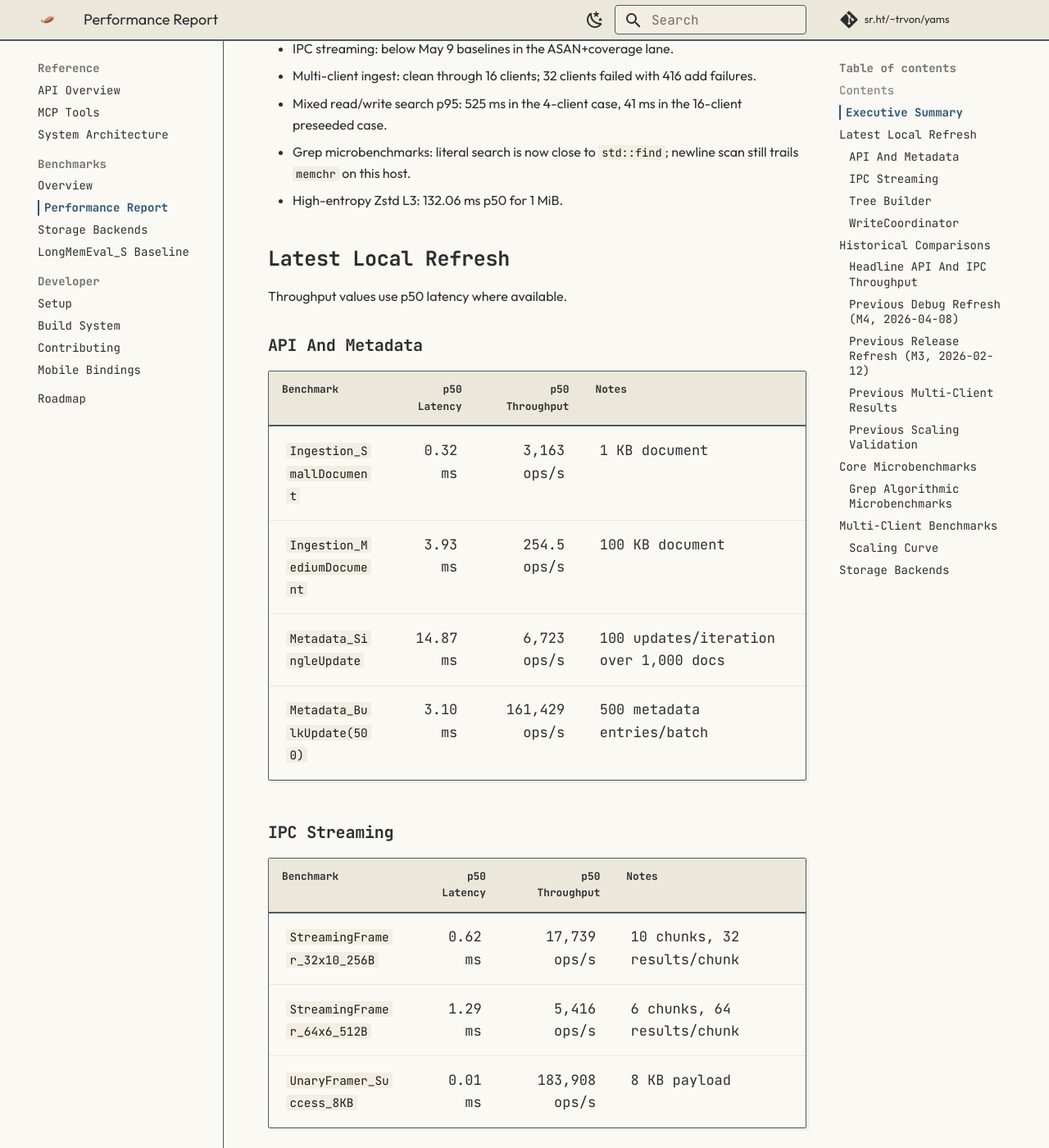
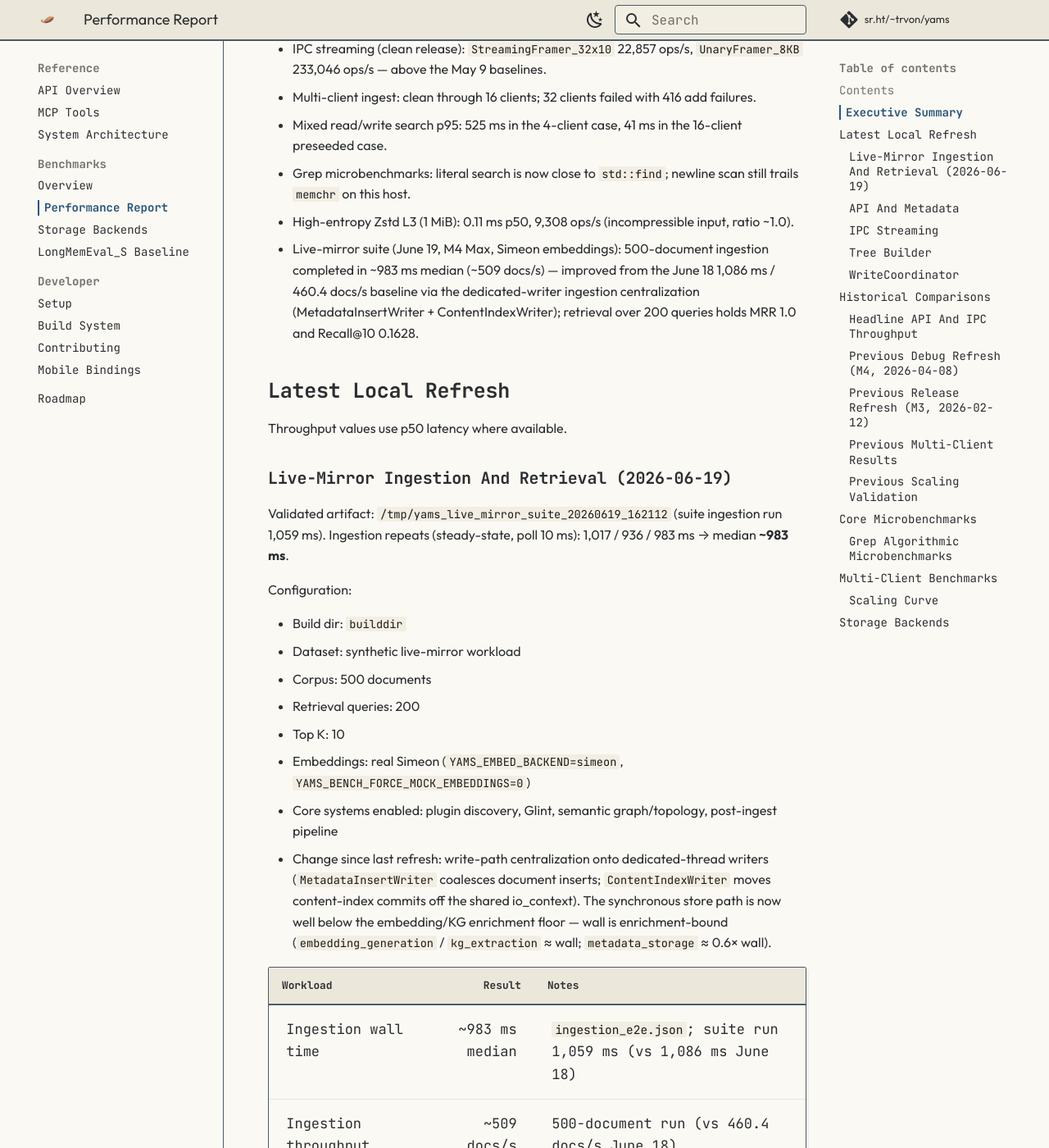
Before and after one commit to trvon/yams, an MkDocs documentation site: the page built from docs/benchmarks/performance_report.md, in a window 1280 px wide and 1400 px high, scrolled down 771 px. Shown: the whole window at 82% size. Built offline with MkDocs 1.6.1 and Material for MkDocs 9.7.7, drawn with Linux system fonts in a browser that asks for light colours; some of the changed text lies outside the part shown.

Commit message:
perf: additional optimizations and benchmark docs update

```diff
--- a/docs/benchmarks/performance_report.md
+++ b/docs/benchmarks/performance_report.md
@@ -1,9 +1,9 @@
 # YAMS Performance Benchmark Report
 
 **Generated**: 2026-06-09
-**Last Updated**: 2026-06-09
-**YAMS Version**: 0.16.0
-**Build Configuration**: Release (`meson compile -C build/release`)
+**Last Updated**: 2026-06-19
+**YAMS Version**: 0.17.0
+**Build Configuration**: Release microbenchmarks (`meson compile -C build/release`); live-mirror suite (`meson compile -C builddir`)
 **Host**: Apple M4 Max, macOS, Clang 21, 16 cores
 
 ## Contents
@@ -17,44 +17,93 @@
 
 ## Executive Summary
 
-- Coverage: API, metadata, core, IPC, tree, WriteCoordinator, multi-client, local storage, grep, and search microbenchmarks.
-- Medium-document ingest: `11.5 ops/s` p50.
-- IPC streaming: below May 9 baselines in the ASAN+coverage lane.
+- Coverage: API, metadata, core, IPC, tree, WriteCoordinator, multi-client, local storage, grep, search microbenchmarks, and live-mirror ingestion/retrieval.
+- Medium-document ingest (`api_benchmarks`, clean release): `363.6 ops/s` p50.
+- IPC streaming (clean release): `StreamingFramer_32x10` 22,857 ops/s, `UnaryFramer_8KB` 233,046 ops/s — above the May 9 baselines.
 - Multi-client ingest: clean through 16 clients; 32 clients failed with 416 add failures.
 - Mixed read/write search p95: 525 ms in the 4-client case, 41 ms in the 16-client preseeded case.
 - Grep microbenchmarks: literal search is now close to `std::find`; newline scan still trails `memchr` on this host.
-- High-entropy Zstd L3: 132.06 ms p50 for 1 MiB.
+- High-entropy Zstd L3 (1 MiB): 0.11 ms p50, 9,308 ops/s (incompressible input, ratio ~1.0).
+- Live-mirror suite (June 19, M4 Max, Simeon embeddings): 500-document ingestion completed in ~983 ms median (~509 docs/s) — improved from the June 18 1,086 ms / 460.4 docs/s baseline via the dedicated-writer ingestion centralization (MetadataInsertWriter + ContentIndexWriter); retrieval over 200 queries holds MRR 1.0 and Recall@10 0.1628.
 
 ## Latest Local Refresh
 
 Throughput values use p50 latency where available.
 
+### Live-Mirror Ingestion And Retrieval (2026-06-19)
+
+Validated artifact: `/tmp/yams_live_mirror_suite_20260619_162112` (suite ingestion run 1,059 ms).
+Ingestion repeats (steady-state, poll 10 ms): 1,017 / 936 / 983 ms → median **~983 ms**.
+
+Configuration:
+
+- Build dir: `builddir`
+- Dataset: synthetic live-mirror workload
+- Corpus: 500 documents
+- Retrieval queries: 200
+- Top K: 10
+- Embeddings: real Simeon (`YAMS_EMBED_BACKEND=simeon`, `YAMS_BENCH_FORCE_MOCK_EMBEDDINGS=0`)
+- Core systems enabled: plugin discovery, Glint, semantic graph/topology, post-ingest pipeline
+- Change since last refresh: write-path centralization onto dedicated-thread writers
+  (`MetadataInsertWriter` coalesces document inserts; `ContentIndexWriter` moves content-index
+  commits off the shared io_context). The synchronous store path is now well below the embedding/KG
+  enrichment floor — wall is enrichment-bound (`embedding_generation` / `kg_extraction` ≈ wall;
+  `metadata_storage` ≈ 0.6× wall).
+
+| Workload | Result | Notes |
+|----------|-------:|-------|
+| Ingestion wall time | ~983 ms median | `ingestion_e2e.json`; suite run 1,059 ms (vs 1,086 ms June 18) |
+| Ingestion throughput | ~509 docs/s | 500-document run (vs 460.4 docs/s June 18) |
+| Retrieval MRR | 1.0000 | `stage_trace.jsonl` `hybrid_summary` |
+| Retrieval MAP | 1.0000 | Hybrid search |
+| Retrieval nDCG@10 | 1.0000 | Hybrid search |
+| Retrieval Precision@10 | 1.0000 | Hybrid search |
+| Retrieval Recall@10 | 0.1628 | Synthetic qrels are broad; exact grep baseline shares this recall ceiling |
+
+Post-ingest timing signal from the suite ingestion run (1,059 ms):
+
+| Phase | Total | Calls | Notes |
+|-------|------:|------:|-------|
+| `process_batch` | 549.3 ms | 128 | Full post-ingest batch processing (was 703.6 ms) |
+| `commit_batch_results` | 385.9 ms | 128 | Content/FTS metadata writes (was 422.1 ms) |
+| `commit_content_index` | 383.3 ms | 128 | Now on the `ContentIndexWriter` thread (was 420.2 ms) |
+| `dispatch_successes` | 27.1 ms | 128 | DispatchPlan + io_context decongestion (was 194.8 ms) |
+| `prepare_metadata` | 135.1 ms | 128 | Extraction-result preparation |
+
+The retrieval stage trace contains a valid `hybrid_summary` event. The xctrace hot-zone export is usable for coarse direction (`total samples=95215000000`), with top visible samples in prune classification, SQLite VM execution, search internals, WAL checksum, and Simeon NEON dot product. Treat those samples as directional, not as a replacement for focused phase timings.
+
 ### API And Metadata
+
+Refreshed 2026-06-19 from a clean release build (`build/release`, `--with-tests`; a stale
+`-DTRACY_ENABLE` flag that blocked the benchmark compile was cleared). These microbenchmarks
+exercise ContentStore / MetadataRepository paths that are largely independent of the June 2026
+ingestion-pipeline centralization work; the gains versus the June 9 row mostly reflect the clean
+(non-instrumented) build rather than that work.
 
 | Benchmark | p50 Latency | p50 Throughput | Notes |
 |-----------|------------:|---------------:|-------|
-| `Ingestion_SmallDocument` | 0.32 ms | 3,163 ops/s | 1 KB document |
-| `Ingestion_MediumDocument` | 3.93 ms | 254.5 ops/s | 100 KB document |
-| `Metadata_SingleUpdate` | 14.87 ms | 6,723 ops/s | 100 updates/iteration over 1,000 docs |
-| `Metadata_BulkUpdate(500)` | 3.10 ms | 161,429 ops/s | 500 metadata entries/batch |
+| `Ingestion_SmallDocument` | 0.20 ms | 5,068 ops/s | 1 KB document |
+| `Ingestion_MediumDocument` | 2.75 ms | 363.6 ops/s | 100 KB document |
+| `Metadata_SingleUpdate` | 6.36 ms | 15,711 ops/s | 100 updates/iteration over 1,000 docs |
+| `Metadata_BulkUpdate(500)` | 2.14 ms | 234,048 ops/s | 500 metadata entries/batch |
 
 ### IPC Streaming
 
 | Benchmark | p50 Latency | p50 Throughput | Notes |
 |-----------|------------:|---------------:|-------|
-| `StreamingFramer_32x10_256B` | 0.62 ms | 17,739 ops/s | 10 chunks, 32 results/chunk |
-| `StreamingFramer_64x6_512B` | 1.29 ms | 5,416 ops/s | 6 chunks, 64 results/chunk |
-| `UnaryFramer_Success_8KB` | 0.01 ms | 183,908 ops/s | 8 KB payload |
+| `StreamingFramer_32x10_256B` | 0.48 ms | 22,857 ops/s | 10 chunks, 32 results/chunk |
+| `StreamingFramer_64x6_512B` | 1.01 ms | 6,908 ops/s | 6 chunks, 64 results/chunk |
+| `UnaryFramer_Success_8KB` | < 0.01 ms | 233,046 ops/s | 8 KB payload |
 
 ### Tree Builder
 
 | Files | Latency | Throughput | Notes |
 |-------|--------:|-----------:|-------|
-| 100 | 28.0 ms | 3,569/s | 512-byte files |
-| 500 | 135.9 ms | 3,676/s | 512-byte files |
-| 1,000 | 233.3 ms | 4,285/s | 512-byte files |
-| 5,000 | 1,178.5 ms | 4,242/s | 512-byte files |
-| 10,000 | 2,322.6 ms | 4,305/s | linear scaling still holds |
+| 100 | 28.5 ms | 3,505/s | 512-byte files |
+| 500 | 98.1 ms | 5,098/s | 512-byte files |
+| 1,000 | 200.2 ms | 4,994/s | 512-byte files |
+| 5,000 | 955.6 ms | 5,232/s | 512-byte files |
+| 10,000 | 1,935.1 ms | 5,167/s | linear scaling still holds |
 
 ### WriteCoordinator
 
@@ -68,14 +117,17 @@
 
 ### Headline API And IPC Throughput
 
-| Benchmark | Oct 2025 | Jan 2026 | Apr 30 | May 9 | June 9 Local | May 9 -> June 9 |
-|-----------|---------:|---------:|-------:|------:|-------------:|----------------:|
-| `Ingestion_SmallDocument` | 2,771 ops/s | 2,821 ops/s | 4,896 ops/s | 3,550 ops/s | 3,163 ops/s | -10.9% |
-| `Ingestion_MediumDocument` | 56 ops/s | 57 ops/s | 336 ops/s | 129 ops/s | 254.5 ops/s | +97.3% |
-| `Metadata_SingleUpdate` | 10,537 ops/s | 13,966 ops/s | 14,022 ops/s | 12,101 ops/s | 6,723 ops/s | -44.4% |
-| `Metadata_BulkUpdate(500)` | 7,823 ops/s | 51,341 ops/s | 196,852 ops/s | 102,742 ops/s | 161,429 ops/s | +57.1% |
-| `IPC StreamingFramer_32x10` | - | 3,732 ops/s | 20,976 ops/s | 5,837 ops/s | 17,739 ops/s | +203.9% |
-| `IPC UnaryFramer_8KB` | - | 10,088 ops/s | 221,453 ops/s | 15,889 ops/s | 183,908 ops/s | +1057.4% |
+| Benchmark | Jan 2026 | Apr 30 | May 9 | June 9 Local | June 19 (clean) | June 9 -> June 19 |
+|-----------|---------:|-------:|------:|-------------:|----------------:|------------------:|
+| `Ingestion_SmallDocument` | 2,821 ops/s | 4,896 ops/s | 3,550 ops/s | 3,163 ops/s | 5,068 ops/s | +60.2% |
+| `Ingestion_MediumDocument` | 57 ops/s | 336 ops/s | 129 ops/s | 254.5 ops/s | 363.6 ops/s | +42.9% |
+| `Metadata_SingleUpdate` | 13,966 ops/s | 14,022 ops/s | 12,101 ops/s | 6,723 ops/s | 15,711 ops/s | +133.7% |
+| `Metadata_BulkUpdate(500)` | 51,341 ops/s | 196,852 ops/s | 102,742 ops/s | 161,429 ops/s | 234,048 ops/s | +45.0% |
+| `IPC StreamingFramer_32x10` | 3,732 ops/s | 20,976 ops/s | 5,837 ops/s | 17,739 ops/s | 22,857 ops/s | +28.9% |
+| `IPC UnaryFramer_8KB` | 10,088 ops/s | 221,453 ops/s | 15,889 ops/s | 183,908 ops/s | 233,046 ops/s | +26.7% |
+
+The June 9 row was an instrumented/slower local run (the June 19 column is a clean release rebuild on
+the same host), so most of the June 9 → June 19 gain is the build state, not a specific code change.
 
 ### Previous Debug Refresh (M4, 2026-04-08)
 
@@ -128,12 +180,12 @@
 
 | Benchmark | p50 Latency | p50 Throughput | Notes |
 |-----------|------------:|---------------:|-------|
-| `Hashing_SHA256_1KB` | < 0.01 ms | 1,333,333 ops/s | tiny input overhead dominates |
-| `Hashing_SHA256_1MB` | 0.44 ms | 2,273 ops/s | about 2.27 GiB/s |
-| `Chunking_Rabin_1MB` | 1.57 ms | 59,960 chunks/s | 94 chunks/iteration |
-| `Compression_Zstd_10KB_Text_L3` | < 0.01 ms | 738,279 ops/s | 71-byte output |
-| `Compression_Zstd_1MB_Text_L9` | 0.26 ms | 3,801 ops/s | 158-byte output |
-| `Compression_Zstd_1MB_HighEntropy_L3` | 0.13 ms | 7,444 ops/s | not smaller than input |
+| `Hashing_SHA256_1KB` | < 0.01 ms | 1,777,778 ops/s | tiny input overhead dominates |
+| `Hashing_SHA256_1MB` | 0.30 ms | 3,286 ops/s | about 3.29 GiB/s |
+| `Chunking_Rabin_1MB` | 1.22 ms | 69,647 chunks/s | 94 chunks/iteration |
+| `Compression_Zstd_10KB_Text_L3` | < 0.01 ms | 1,000,000 ops/s | 71-byte output |
+| `Compression_Zstd_1MB_Text_L9` | 0.21 ms | 4,742 ops/s | 158-byte output |
+| `Compression_Zstd_1MB_HighEntropy_L3` | 0.11 ms | 9,308 ops/s | not smaller than input |
 
 ### Grep Algorithmic Microbenchmarks
 
@@ -170,3 +222,4 @@
 ## Storage Backends
 
 See [Storage Backends](storage_backends.md) for local vs S3-compatible backend comparisons.
+docs/benchmarks/README.md
```
Also changed, not shown: docs/benchmarks/README.md (+1 -1 lines), docs/developer/profiling.md (+7 -7 lines), 11 other files.
